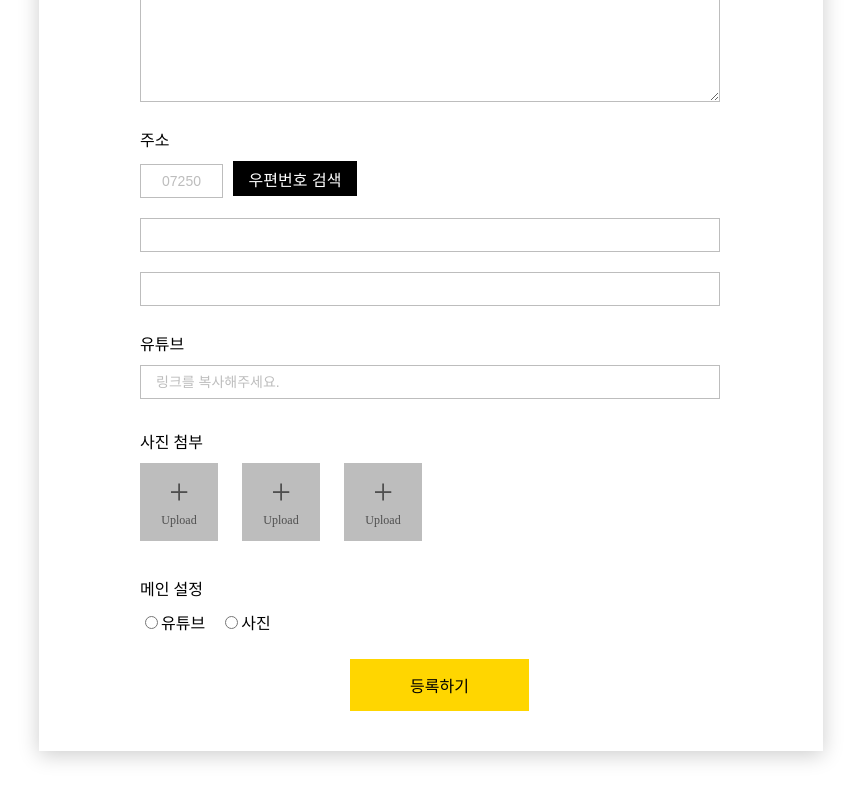
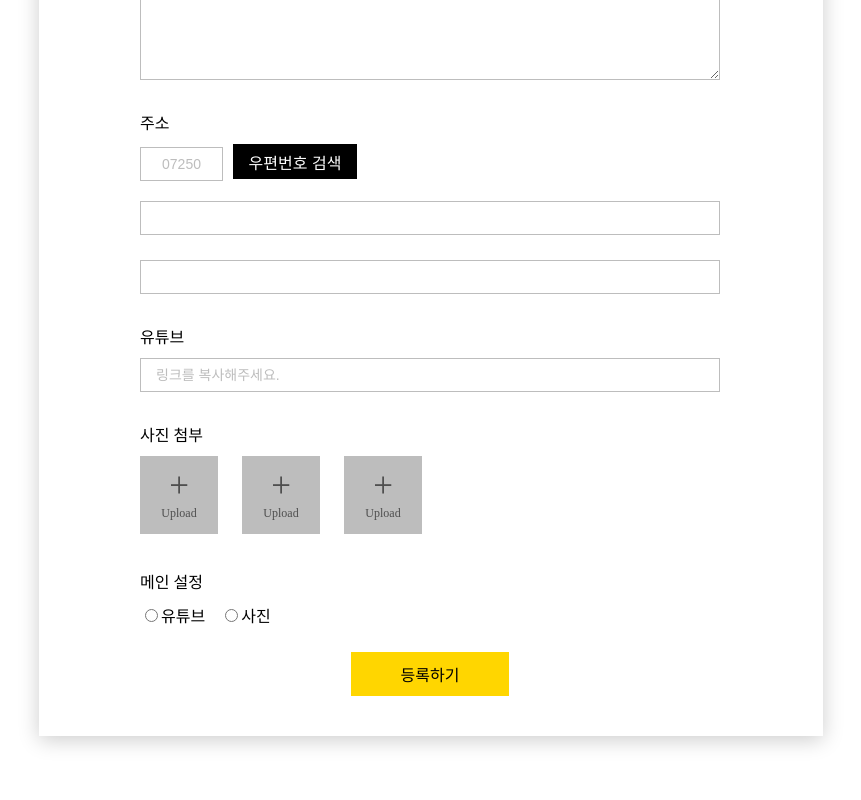
Before and after one commit to chaeyeon-yang/Next-Js-Study, a Next.js app in the folder freeboard_frontend/: page /boards/new in a window 1280 px wide. Shown: the part 652-1452 px from the top of the page, without its empty margins (209-1070 px from the left). After the commit the page ends 1428 px from the top, so only its background shows below. Built offline with nearby package versions, Linux system fonts and the light colour scheme.

Commit message:
Feat: useState로 유효성 검사 div

```diff
--- a/freeboard_frontend/pages/boards/new/index.js
+++ b/freeboard_frontend/pages/boards/new/index.js
@@ -1,3 +1,4 @@
+import { useState } from "react";
 import {
     Body,
     Container,
@@ -28,8 +29,33 @@ import {
     RegisterBtn,
     ImgSection,
     Btn,
+    Error,
 } from "../../../styles/boards/new/emotions";
 export default function PostWritePage() {
+    const [writer, setWriter] = useState("");
+    const [password, setPassword] = useState("");
+    const [title, setTitle] = useState("");
+    const [content, setContent] = useState("");
+    const [zipcode, setZipcode] = useState("");
+    const [address, setAddress] = useState("");
+    const [youtubeLink, setYoutubeLink] = useState("");
+
+    const [errorMsg, setErrorMsg] = useState("");
+
+    const onClickRegister = () => {
+        if (
+            !writer ||
+            !password ||
+            !title ||
+            !content ||
+            !zipcode ||
+            !address ||
+            !youtubeLink
+        ) {
+            setErrorMsg("빈칸을 입력하지마세요.");
+        }
+    };
+
     return (
         <Body>
             <Container>
@@ -41,15 +67,19 @@ export default function PostWritePage() {
                             type="text"
                             placeholder="이름을 적어주세요."
                         ></Writer>
+                        <Error>{errorMsg}</Error>
                     </InputWrapper>
+
                     <InputWrapper>
                         <Label>비밀번호</Label>
                         <Password
                             type="password"
                             placeholder="비밀번호를 입력해주세요."
                         ></Password>
+                        <Error>{errorMsg}</Error>
                     </InputWrapper>
                 </WriterWrapper>
+
                 <InputWrapper>
                     <Label>제목</Label>
                     <PostTitle
@@ -57,6 +87,7 @@ export default function PostWritePage() {
                         placeholder="제목을 작성해주세요."
                     ></PostTitle>
                 </InputWrapper>
+                <Error>{errorMsg}</Error>
                 <InputWrapper>
                     <Label>내용</Label>
                     <Contents
@@ -64,7 +95,7 @@ export default function PostWritePage() {
                         placeholder="내용을 작성해주세요."
                     ></Contents>
                 </InputWrapper>
-
+                <Error>{errorMsg}</Error>
                 <InputWrapper>
                     <Label>주소</Label>
                     <ZipWrapper>
@@ -72,8 +103,11 @@ export default function PostWritePage() {
                         <ZipCodeBtn>우편번호 검색</ZipCodeBtn>
                     </ZipWrapper>
                     <Address></Address>
+                    <Error>{errorMsg}</Error>
                     <Address></Address>
+                    <Error>{errorMsg}</Error>
                 </InputWrapper>
+
                 <InputWrapper>
                     <Label>유튜브</Label>
                     <YoutubeLink
@@ -81,6 +115,7 @@ export default function PostWritePage() {
                         placeholder="링크를 복사해주세요."
                     ></YoutubeLink>
                 </InputWrapper>
+                <Error>{errorMsg}</Error>
                 <ImgSection>
                     <Label>사진 첨부</Label>
                     <ImgWrapper>
@@ -117,7 +152,9 @@ export default function PostWritePage() {
                     </RadioWrapper>
                 </RadioSection>
                 <Btn>
-                    <RegisterBtn>등록하기</RegisterBtn>
+                    <RegisterBtn onClick={onClickRegister}>
+                        등록하기
+                    </RegisterBtn>
                 </Btn>
             </Container>
         </Body>
--- a/freeboard_frontend/styles/boards/new/emotions.js
+++ b/freeboard_frontend/styles/boards/new/emotions.js
@@ -3,7 +3,7 @@ import styled from "@emotion/styled";
 export const Body = styled.div`
     display: flex;
     justify-content: center;
-    margin: 4.5rem 15rem;
+    margin: 2.5rem 15rem;
 `;
 
 export const Container = styled.div`
@@ -182,14 +182,24 @@ export const ImageLabel = styled.label`
     font-weight: 500;
 `;
 
-export const Btn = styled.div``;
+export const Btn = styled.div`
+    display: flex;
+    justify-content: center;
+    align-items: center;
+    text-align: center;
+`;
 
 export const RegisterBtn = styled.button`
     background-color: #ffd600;
-    padding: 14px 60px;
+    padding: 10px 50px;
     border: none;
     font-size: 16px;
     margin-top: 25px;
     margin-bottom: 40px;
-    margin-left: 210px;
 `;
+
+export const Error = styled.div`
+    color: #dc2626;
+    font-size: 13px;
+    margin-top: 5px;
+`;
```
